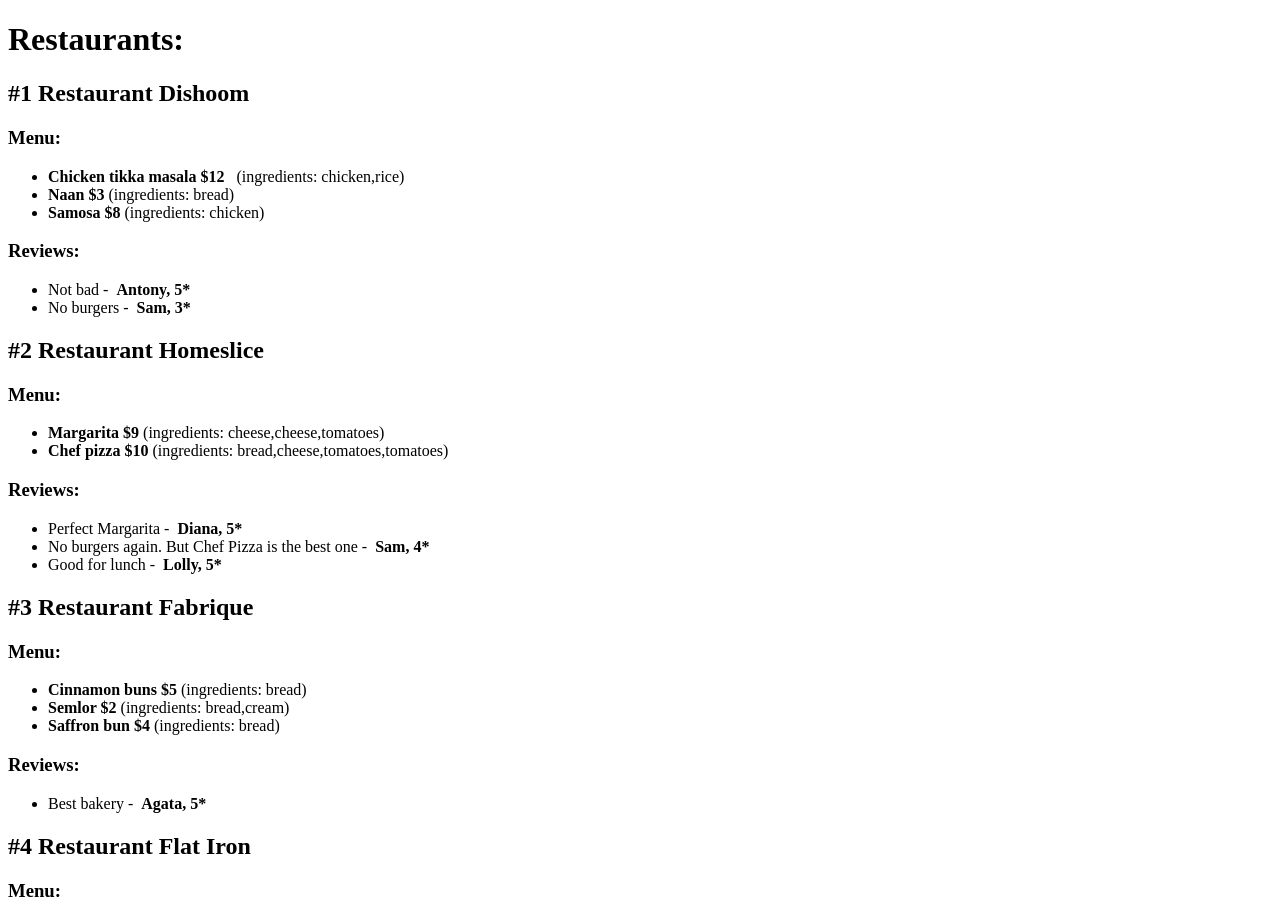
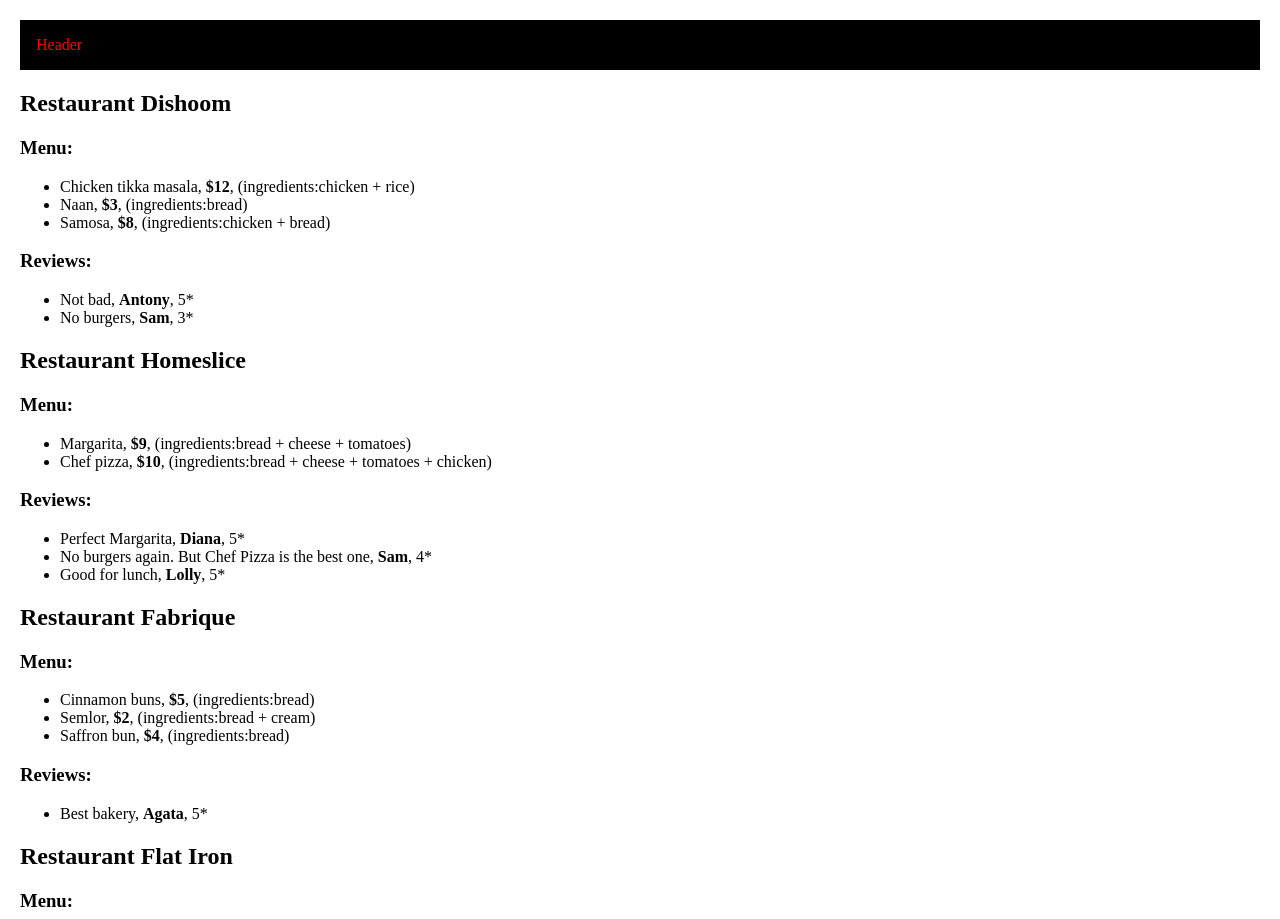
Before and after one commit to maxproway/react-01-15-2024, a React (Vite) app: page / in a window 1280 px wide. Shown: the top 919 px of the page. Built offline with nearby package versions, Linux system fonts and the light colour scheme.

Commit message:
HW 2 ready

```diff
--- a/package.json
+++ b/package.json
@@ -10,6 +10,7 @@
     "preview": "vite preview"
   },
   "dependencies": {
+    "classnames": "^2.5.1",
     "react": "^18.2.0",
     "react-dom": "^18.2.0"
   },
@@ -21,6 +22,7 @@
     "eslint-plugin-react": "^7.33.2",
     "eslint-plugin-react-hooks": "^4.6.0",
     "eslint-plugin-react-refresh": "^0.4.5",
+    "sass": "^1.70.0",
     "vite": "^5.0.8"
   }
 }
--- /dev/null
+++ b/src/App.jsx
@@ -0,0 +1,13 @@
+import { restaurants } from "../materials/mock";
+import { Layout } from "./components/layout/component";
+import { Restaurant } from "./components/restaurant/component";
+
+export const App = () => {
+  return (
+    <Layout>
+      {restaurants.map((restaurant) => (
+        <Restaurant restaurant={restaurant} />
+      ))}
+    </Layout>
+  );
+};
--- /dev/null
+++ b/src/components/footer/component.jsx
@@ -0,0 +1,5 @@
+import styles from "./styles.module.scss";
+
+export const Footer = () => {
+  return <footer className={styles.root}>Footer</footer>;
+};
--- /dev/null
+++ b/src/components/footer/styles.module.scss
@@ -0,0 +1,4 @@
+.root {
+  background-color: red;
+  padding: 1em;
+}
--- /dev/null
+++ b/src/components/header/component.jsx
@@ -0,0 +1,14 @@
+import classNames from "classnames";
+import styles from "./styles.module.scss";
+
+export const Header = ({ isHighlighted }) => {
+  return (
+    <header
+      className={classNames(styles.root, {
+        [styles.highlighted]: isHighlighted,
+      })}
+    >
+      Header
+    </header>
+  );
+};
--- /dev/null
+++ b/src/components/header/styles.module.scss
@@ -0,0 +1,9 @@
+.root {
+  background-color: black;
+  color: #fff;
+  padding: 1em;
+}
+
+.highlighted {
+  color: red;
+}
--- /dev/null
+++ b/src/components/layout/component.jsx
@@ -0,0 +1,12 @@
+import { Footer } from "../footer/component";
+import { Header } from "../header/component";
+
+export const Layout = ({ children }) => {
+  return (
+    <div>
+      <Header isHighlighted />
+      <div>{children}</div>
+      <Footer />
+    </div>
+  );
+};
--- /dev/null
+++ b/src/components/restaurant/component.jsx
@@ -0,0 +1,35 @@
+import styles from "./styles.module.scss";
+
+export const Restaurant = ({ restaurant }) => {
+  return (
+    <div>
+      <h2>Restaurant {restaurant.name}</h2>
+      <h3>Menu:</h3>
+      <ul>
+        {restaurant.menu.map((dish) => (
+          <li>
+            {dish.name}, <strong>${dish.price}</strong>, (ingredients:
+            <span className={styles.ingredients}>
+              {dish.ingredients.map((ingredient) => (
+                <span>
+                  {ingredient}
+                  <span className={styles.devider}> + </span>
+                </span>
+              ))}
+            </span>
+            )
+          </li>
+        ))}
+      </ul>
+
+      <h3>Reviews:</h3>
+      <ul>
+        {restaurant.reviews.map((review) => (
+          <li>
+            {review.text}, <strong>{review.user}</strong>, {review.rating}*
+          </li>
+        ))}
+      </ul>
+    </div>
+  );
+};
--- /dev/null
+++ b/src/components/restaurant/styles.module.scss
@@ -0,0 +1,3 @@
+.ingredients span:last-child .devider {
+  display: none;
+}
--- a/src/main.jsx
+++ b/src/main.jsx
@@ -1,175 +1,179 @@
 import ReactDOM from "react-dom/client";
-import React from "react";
-import { restaurants } from "/materials/mock";
+// import React from "react";
+// import { restaurants } from "/materials/mock";
+import { App } from "./App";
+import "./styles/index.scss";
 
 const root = ReactDOM.createRoot(document.getElementById("root"));
 
-root.render(
-  <div>
-    <h1>Restaurants:</h1>
+root.render(<App />);
 
-    {/* Restaurant #1 */}
-    <div>
-      <h2>#1 Restaurant {restaurants[0].name}</h2>
-      <h3>Menu:</h3>
-      <ul>
-        <li>
-          <strong>
-            {restaurants[0].menu[0].name} ${restaurants[0].menu[0].price}
-          </strong>{" "}
-          &nbsp; (ingredients: {restaurants[0].menu[0].ingredients[0]},{restaurants[0].menu[0].ingredients[1]})
-        </li>
+// root.render(
+//   <div>
+//     <h1>Restaurants:</h1>
 
-        <li>
-          <strong>
-            {restaurants[0].menu[1].name} ${restaurants[0].menu[1].price}
-          </strong>{" "}
-          (ingredients: {restaurants[0].menu[1].ingredients[0]})
-        </li>
+//     {/* Restaurant #1 */}
+//     <div>
+//       <h2>#1 Restaurant {restaurants[0].name}</h2>
+//       <h3>Menu:</h3>
+//       <ul>
+//         <li>
+//           <strong>
+//             {restaurants[0].menu[0].name} ${restaurants[0].menu[0].price}
+//           </strong>{" "}
+//           &nbsp; (ingredients: {restaurants[0].menu[0].ingredients[0]},{restaurants[0].menu[0].ingredients[1]})
+//         </li>
 
-        <li>
-          <strong>
-            {restaurants[0].menu[2].name} ${restaurants[0].menu[2].price}
-          </strong>{" "}
-          (ingredients: {restaurants[0].menu[2].ingredients[0]})
-        </li>
-      </ul>
-      <h3>Reviews:</h3>
-      <ul>
-        <li>
-          {restaurants[0].reviews[0].text} - &nbsp;
-          <strong>
-            {restaurants[0].reviews[0].user}, {restaurants[0].reviews[0].rating}*
-          </strong>
-        </li>
-        <li>
-          {restaurants[0].reviews[1].text} - &nbsp;
-          <strong>
-            {restaurants[0].reviews[1].user}, {restaurants[0].reviews[1].rating}*
-          </strong>
-        </li>
-      </ul>
-    </div>
+//         <li>
+//           <strong>
+//             {restaurants[0].menu[1].name} ${restaurants[0].menu[1].price}
+//           </strong>{" "}
+//           (ingredients: {restaurants[0].menu[1].ingredients[0]})
+//         </li>
 
-    {/* Restaurant #2 */}
-    <div>
-      <h2>#2 Restaurant {restaurants[1].name}</h2>
-      <h3>Menu:</h3>
-      <ul>
-        <li>
-          <strong>
-            {restaurants[1].menu[0].name} ${restaurants[1].menu[0].price}
-          </strong>{" "}
-          (ingredients: {restaurants[1].menu[0].ingredients[1]},{restaurants[1].menu[0].ingredients[1]},
-          {restaurants[1].menu[0].ingredients[2]})
-        </li>
+//         <li>
+//           <strong>
+//             {restaurants[0].menu[2].name} ${restaurants[0].menu[2].price}
+//           </strong>{" "}
+//           (ingredients: {restaurants[0].menu[2].ingredients[0]})
+//         </li>
+//       </ul>
+//       <h3>Reviews:</h3>
+//       <ul>
+//         <li>
+//           {restaurants[0].reviews[0].text} - &nbsp;
+//           <strong>
+//             {restaurants[0].reviews[0].user}, {restaurants[0].reviews[0].rating}*
+//           </strong>
+//         </li>
+//         <li>
+//           {restaurants[0].reviews[1].text} - &nbsp;
+//           <strong>
+//             {restaurants[0].reviews[1].user}, {restaurants[0].reviews[1].rating}*
+//           </strong>
+//         </li>
+//       </ul>
+//     </div>
 
-        <li>
-          <strong>
-            {restaurants[1].menu[1].name} ${restaurants[1].menu[1].price}
-          </strong>{" "}
-          (ingredients: {restaurants[1].menu[1].ingredients[0]},{restaurants[1].menu[`0`].ingredients[1]},
-          {restaurants[1].menu[1].ingredients[2]},{restaurants[1].menu[1].ingredients[2]})
-        </li>
-      </ul>
-      <h3>Reviews:</h3>
-      <ul>
-        <li>
-          {restaurants[1].reviews[0].text} - &nbsp;
-          <strong>
-            {restaurants[1].reviews[0].user}, {restaurants[1].reviews[0].rating}*
-          </strong>
-        </li>
-        <li>
-          {restaurants[1].reviews[1].text} - &nbsp;
-          <strong>
-            {restaurants[1].reviews[1].user}, {restaurants[1].reviews[1].rating}*
-          </strong>
-        </li>
-        <li>
-          {restaurants[1].reviews[2].text} - &nbsp;
-          <strong>
-            {restaurants[1].reviews[2].user}, {restaurants[1].reviews[2].rating}*
-          </strong>
-        </li>
-      </ul>
-    </div>
+//     {/* Restaurant #2 */}
+//     <div>
+//       <h2>#2 Restaurant {restaurants[1].name}</h2>
+//       <h3>Menu:</h3>
+//       <ul>
+//         <li>
+//           <strong>
+//             {restaurants[1].menu[0].name} ${restaurants[1].menu[0].price}
+//           </strong>{" "}
+//           (ingredients: {restaurants[1].menu[0].ingredients[1]},{restaurants[1].menu[0].ingredients[1]},
+//           {restaurants[1].menu[0].ingredients[2]})
+//         </li>
 
-    {/* Restaurant #3 */}
-    <div>
-      <h2>#3 Restaurant {restaurants[2].name}</h2>
-      <h3>Menu:</h3>
-      <ul>
-        <li>
-          <strong>
-            {restaurants[2].menu[0].name} ${restaurants[2].menu[0].price}
-          </strong>{" "}
-          (ingredients: {restaurants[2].menu[0].ingredients[0]})
-        </li>
+//         <li>
+//           <strong>
+//             {restaurants[1].menu[1].name} ${restaurants[1].menu[1].price}
+//           </strong>{" "}
+//           (ingredients: {restaurants[1].menu[1].ingredients[0]},{restaurants[1].menu[`0`].ingredients[1]},
+//           {restaurants[1].menu[1].ingredients[2]},{restaurants[1].menu[1].ingredients[2]})
+//         </li>
+//       </ul>
+//       <h3>Reviews:</h3>
+//       <ul>
+//         <li>
+//           {restaurants[1].reviews[0].text} - &nbsp;
+//           <strong>
+//             {restaurants[1].reviews[0].user}, {restaurants[1].reviews[0].rating}*
+//           </strong>
+//         </li>
+//         <li>
+//           {restaurants[1].reviews[1].text} - &nbsp;
+//           <strong>
+//             {restaurants[1].reviews[1].user}, {restaurants[1].reviews[1].rating}*
+//           </strong>
+//         </li>
+//         <li>
+//           {restaurants[1].reviews[2].text} - &nbsp;
+//           <strong>
+//             {restaurants[1].reviews[2].user}, {restaurants[1].reviews[2].rating}*
+//           </strong>
+//         </li>
+//       </ul>
+//     </div>
 
-        <li>
-          <strong>
-            {restaurants[2].menu[1].name} ${restaurants[2].menu[1].price}
-          </strong>{" "}
-          (ingredients: {restaurants[2].menu[1].ingredients[0]},{restaurants[2].menu[1].ingredients[1]})
-        </li>
+//     {/* Restaurant #3 */}
+//     <div>
+//       <h2>#3 Restaurant {restaurants[2].name}</h2>
+//       <h3>Menu:</h3>
+//       <ul>
+//         <li>
+//           <strong>
+//             {restaurants[2].menu[0].name} ${restaurants[2].menu[0].price}
+//           </strong>{" "}
+//           (ingredients: {restaurants[2].menu[0].ingredients[0]})
+//         </li>
 
-        <li>
-          <strong>
-            {restaurants[2].menu[2].name} ${restaurants[2].menu[2].price}
-          </strong>{" "}
-          (ingredients: {restaurants[2].menu[2].ingredients[0]})
-        </li>
-      </ul>
-      <h3>Reviews:</h3>
-      <ul>
-        <li>
-          {restaurants[2].reviews[0].text} - &nbsp;
-          <strong>
-            {restaurants[2].reviews[0].user}, {restaurants[2].reviews[0].rating}*
-          </strong>
-        </li>
-      </ul>
-    </div>
+//         <li>
+//           <strong>
+//             {restaurants[2].menu[1].name} ${restaurants[2].menu[1].price}
+//           </strong>{" "}
+//           (ingredients: {restaurants[2].menu[1].ingredients[0]},{restaurants[2].menu[1].ingredients[1]})
+//         </li>
 
-    {/* Restaurant #4 */}
-    <div>
-      <h2>#4 Restaurant {restaurants[3].name}</h2>
-      <h3>Menu:</h3>
-      <ul>
-        <li>
-          <strong>
-            {restaurants[3].menu[0].name} ${restaurants[3].menu[0].price}
-          </strong>{" "}
-          (ingredients: {restaurants[3].menu[0].ingredients[0]})
-        </li>
+//         <li>
+//           <strong>
+//             {restaurants[2].menu[2].name} ${restaurants[2].menu[2].price}
+//           </strong>{" "}
+//           (ingredients: {restaurants[2].menu[2].ingredients[0]})
+//         </li>
+//       </ul>
+//       <h3>Reviews:</h3>
+//       <ul>
+//         <li>
+//           {restaurants[2].reviews[0].text} - &nbsp;
+//           <strong>
+//             {restaurants[2].reviews[0].user}, {restaurants[2].reviews[0].rating}*
+//           </strong>
+//         </li>
+//       </ul>
+//     </div>
 
-        <li>
-          <strong>
-            {restaurants[3].menu[1].name} ${restaurants[3].menu[1].price}
-          </strong>{" "}
-          (ingredients: {restaurants[3].menu[1].ingredients[0]},{restaurants[3].menu[1].ingredients[1]})
-        </li>
-      </ul>
-      <h3>Reviews:</h3>
-      <ul>
-        <li>
-          {restaurants[3].reviews[0].text} - &nbsp;
-          <strong>
-            {restaurants[3].reviews[0].user}, {restaurants[3].reviews[0].rating}*
-          </strong>
-        </li>
+//     {/* Restaurant #4 */}
+//     <div>
+//       <h2>#4 Restaurant {restaurants[3].name}</h2>
+//       <h3>Menu:</h3>
+//       <ul>
+//         <li>
+//           <strong>
+//             {restaurants[3].menu[0].name} ${restaurants[3].menu[0].price}
+//           </strong>{" "}
+//           (ingredients: {restaurants[3].menu[0].ingredients[0]})
+//         </li>
 
-        <li>
-          {restaurants[3].reviews[1].text} - &nbsp;
-          <strong>
-            {restaurants[3].reviews[1].user}, {restaurants[3].reviews[1].rating}*
-          </strong>
-        </li>
-      </ul>
-    </div>
-  </div>
-);
+//         <li>
+//           <strong>
+//             {restaurants[3].menu[1].name} ${restaurants[3].menu[1].price}
+//           </strong>{" "}
+//           (ingredients: {restaurants[3].menu[1].ingredients[0]},{restaurants[3].menu[1].ingredients[1]})
+//         </li>
+//       </ul>
+//       <h3>Reviews:</h3>
+//       <ul>
+//         <li>
+//           {restaurants[3].reviews[0].text} - &nbsp;
+//           <strong>
+//             {restaurants[3].reviews[0].user}, {restaurants[3].reviews[0].rating}*
+//           </strong>
+//         </li>
+
+//         <li>
+//           {restaurants[3].reviews[1].text} - &nbsp;
+//           <strong>
+//             {restaurants[3].reviews[1].user}, {restaurants[3].reviews[1].rating}*
+//           </strong>
+//         </li>
+//       </ul>
+//     </div>
+//   </div>
+// );
 
 // root.render(
 //   React.createElement("div", {
--- /dev/null
+++ b/src/styles/index.scss
@@ -0,0 +1,3 @@
+body {
+  margin: 20px;
+}
```
Also changed, not shown: .eslintrc.cjs, 1 other file (tests, documents, lock files or other folders).
